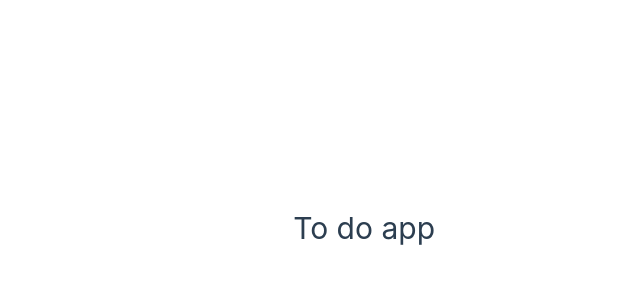
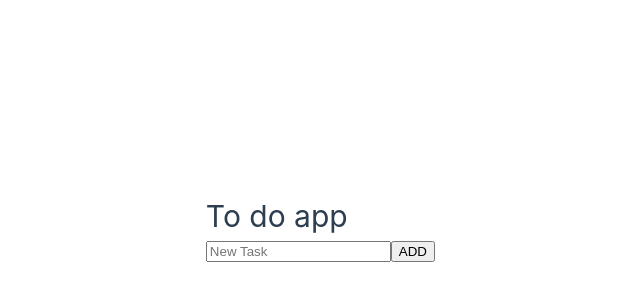
Before and after one commit to huyviet1995/todolist-vue, a Vue app: page / in a window 1280 px wide. Shown: the part 172-472 px from the top of the page, without its empty margins (205-845 px from the left). Built offline with nearby package versions, Linux system fonts and the light colour scheme.

Commit message:
Move the input below the header

```diff
--- a/src/App.vue
+++ b/src/App.vue
@@ -1,15 +1,26 @@
-<script setup>
-</script>
+<script setup></script>
 
 <template>
-  <header>
-    <h1>To do app</h1>
-  </header>
+  <main>
+    <header>
+      <h1>To do app</h1>
+    </header>
+    <section>
+      <div class="inputWrapper">
+        <input type="text" placeholder="New Task" />
+        <button>ADD</button>
+      </div>
+    </section>
+  </main>
 </template>
 
 <style scoped>
+main {
+  display: flex;
+  flex-direction: column;
+}
 header {
   line-height: 1.5;
-  max-height: 100vh;
+  width: 100%;
 }
 </style>
```
Also changed, not shown: src/router/index.js (+12 -12 lines).
